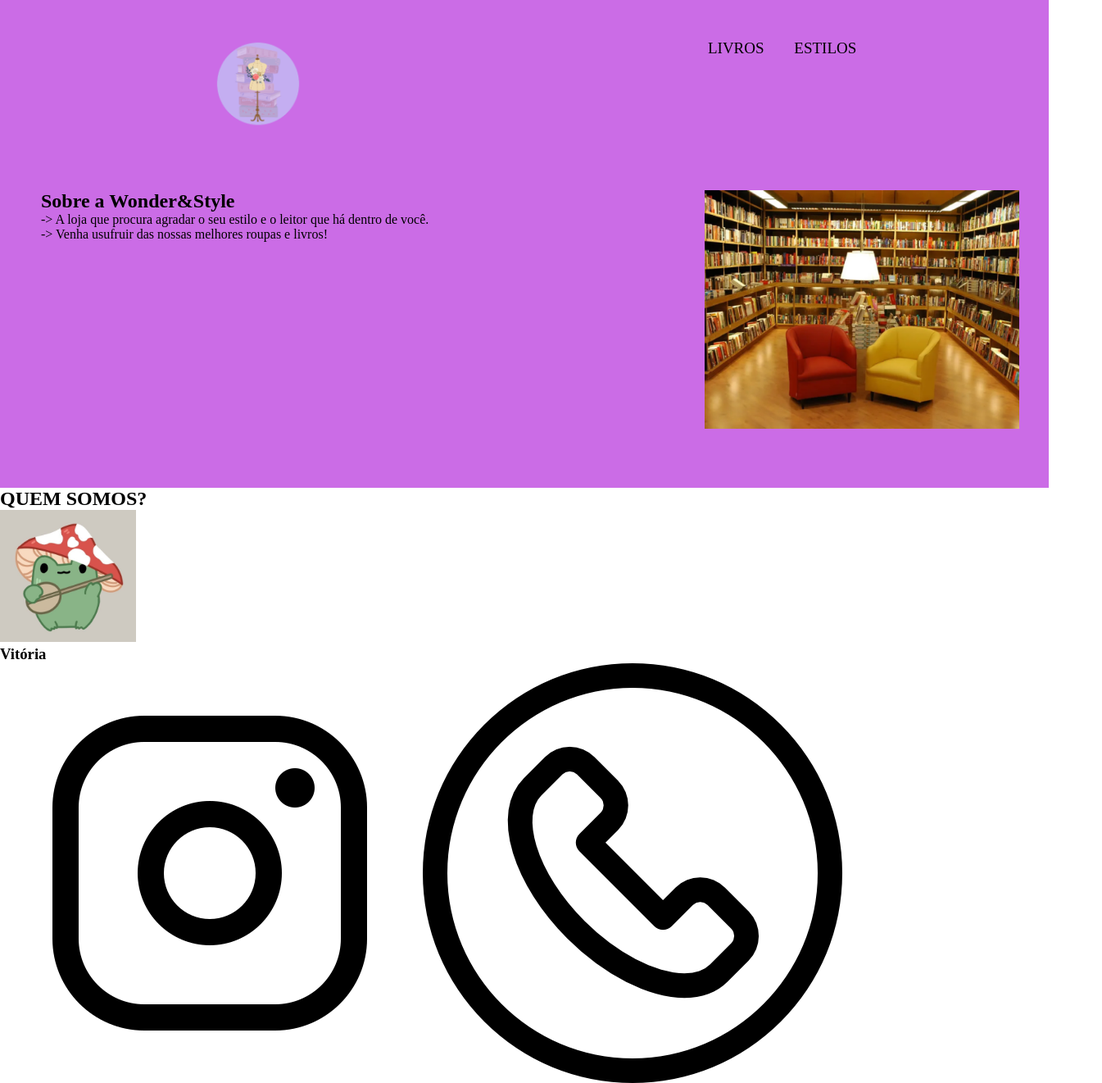
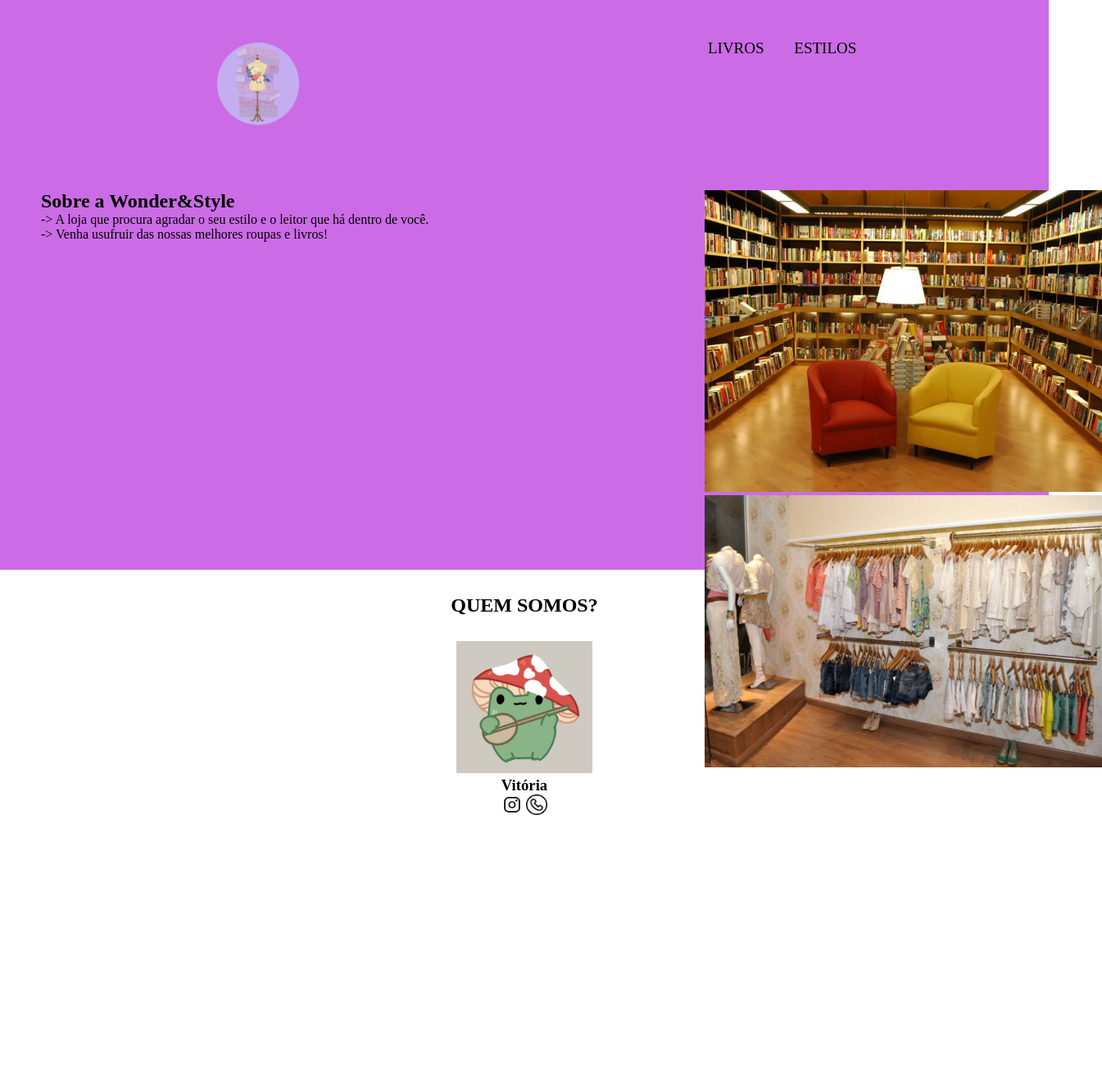
Before and after one commit to upvii/vitoria, a plain HTML site: page vii pieri/index.html in a window 1280 px wide. Shown: the whole page at 82% size, 1345 px wide, since content can reach past the window. After the commit the page ends 998 px from the top, so only its background shows below. Drawn offline with Linux system fonts and the light colour scheme.

Commit message:
Add files via upload

```diff
--- a/vii pieri/index.html
+++ b/vii pieri/index.html
@@ -22,15 +22,20 @@
         <p class="sobreTextoUm"> -> A loja que procura agradar o seu estilo e o leitor que há dentro de você.
         <p class="sobreTextoDois"> -> Venha usufruir das nossas melhores roupas e livros! </p>
         </div>
-        <img src="img/image 1.png" alt="livros" class="sobreImagem">
+        <div class="sobreImagem">
+            <img src="img/image 1.png" alt="livros">
+            <img src="img/image 2.png" alt="livros">
+        </div>
     </section>
 
     <section class="membros">
-        <h2 class="membrosTítulo">QUEM SOMOS?</h2>
+        <h2 class="membrosTitulo">QUEM SOMOS?</h2>
+        <div class="membroDiv">
         <img src="img/Marcelo 1 (1).png" alt="Vitória" class="membroImagem">
         <h3>Vitória</h3>
         <img src="img/1936319.png" alt="instagram" class="membroIcone">
         <img src="img/1151429.png" alt="telefone"  class="membroIcone">
+        </div>
     </section>
 </body>
 </html>
--- a/vii pieri/style.css
+++ b/vii pieri/style.css
@@ -30,7 +30,7 @@
     background-color: #cb6ce6;
     color:black;
     display: flex;
-    padding: 24px 0 300px 0;
+    padding: 24px 0 400px 0;
 }
 .sobreConteudo{
     width: 45%;
@@ -40,3 +40,15 @@
 .membroImagem{
     width: 13%;
 }
+
+.membroIcone{
+    Width: 2%;
+}
+.membroDiv{
+    text-align: center;
+}
+
+.membrosTitulo{
+     text-align: center;
+     padding:30px ;
+}
```
